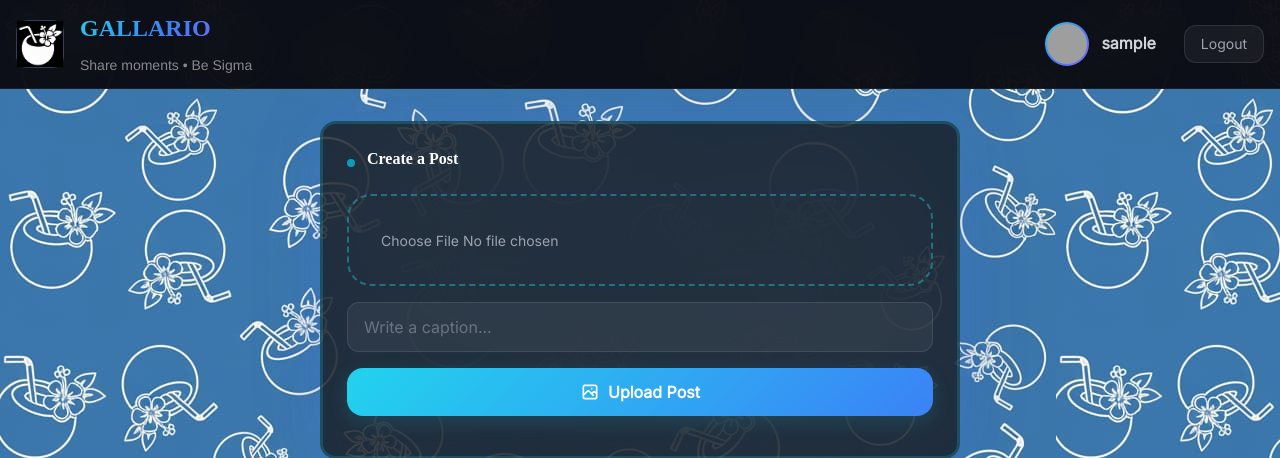
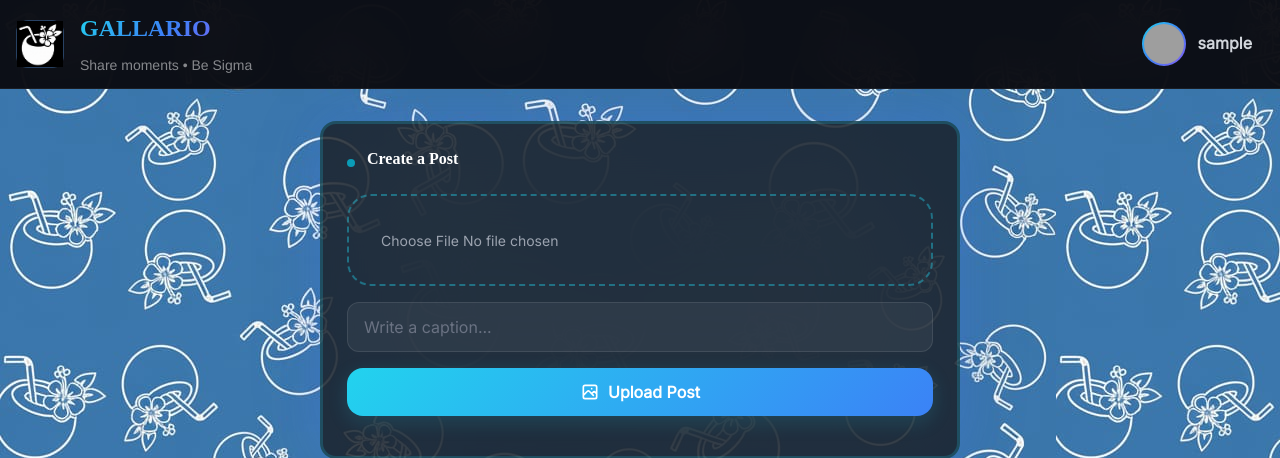
Before and after one commit to Coco-developers/GallarioV2, a Flask app: page / in a window 1280 px wide. Shown: the top 458 px of the page. Run offline with Flask 3, Linux system fonts and the light colour scheme; the visitor is signed in with stand-in values (Sample User, id 1); data comes from the database, SQL or seed files in the repository; data that the repository does not hold is empty; some libraries are stand-ins or nearby versions; grey boxes are pictures that could not be loaded.

Commit message:
Made NavBar Sleeker, and moved logout to profile

```diff
--- a/src/templates/fragments/navbar.html
+++ b/src/templates/fragments/navbar.html
@@ -31,17 +31,7 @@
                     </div>
                     <span class="hidden sm:block font-semibold text-gray-300 group-hover:text-white transition-colors">{{ user.username }}</span>
                 </a>
-                <a href="{{ url_for('main.logout') }}" class="px-4 py-2 rounded-xl bg-white/5 border border-white/10 hover:bg-red-500/10 hover:border-red-500/30 hover:text-red-400 transition-all text-sm font-medium text-gray-400">
-                    Logout
-                </a>
                 {% else %}
-                <a href="{{ url_for('main.login') }}" class="flex items-center gap-3 px-3 py-2 rounded-xl hover:bg-white/5 transition-all">
-                    <div class="w-10 h-10 rounded-full bg-gray-700 flex items-center justify-center">
-                        <svg class="w-5 h-5 text-gray-400" fill="none" stroke="currentColor" viewBox="0 0 24 24">
-                            <path stroke-linecap="round" stroke-linejoin="round" stroke-width="2" d="M16 7a4 4 0 11-8 0 4 4 0 018 0zM12 14a7 7 0 00-7 7h14a7 7 0 00-7-7z"/>
-                        </svg>
-                    </div>
-                </a>
                 <a href="{{ url_for('main.login') }}" class="btn-primary-gradient px-5 py-2.5 rounded-xl font-semibold text-white text-sm">
                     Login
                 </a>
```
Also changed, not shown: src/templates/independent/profile.html (+7 -2 lines).
